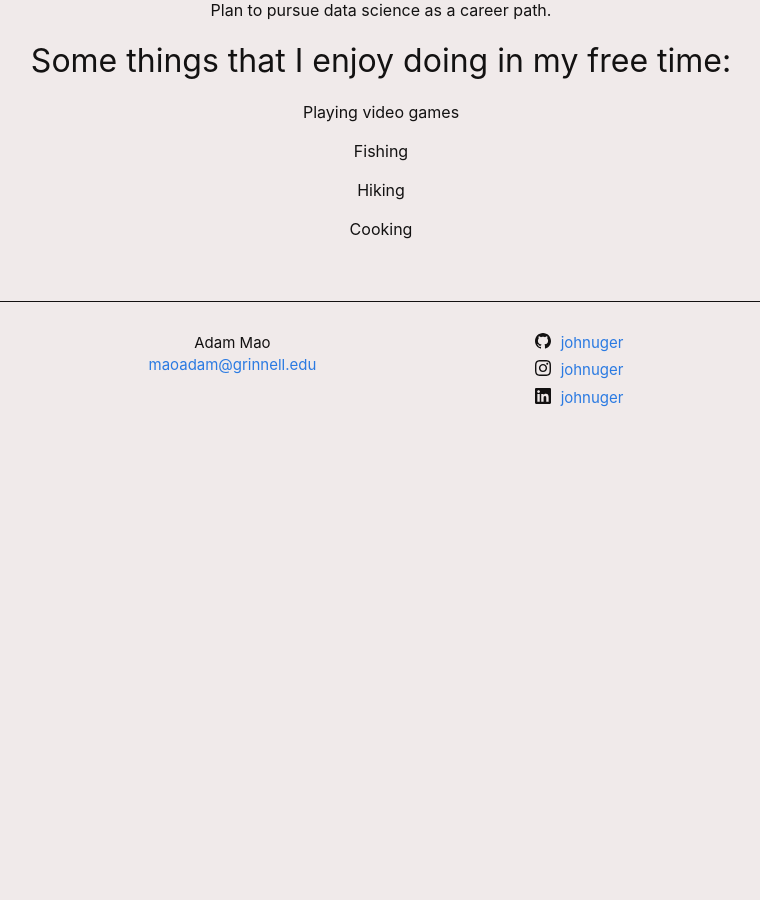
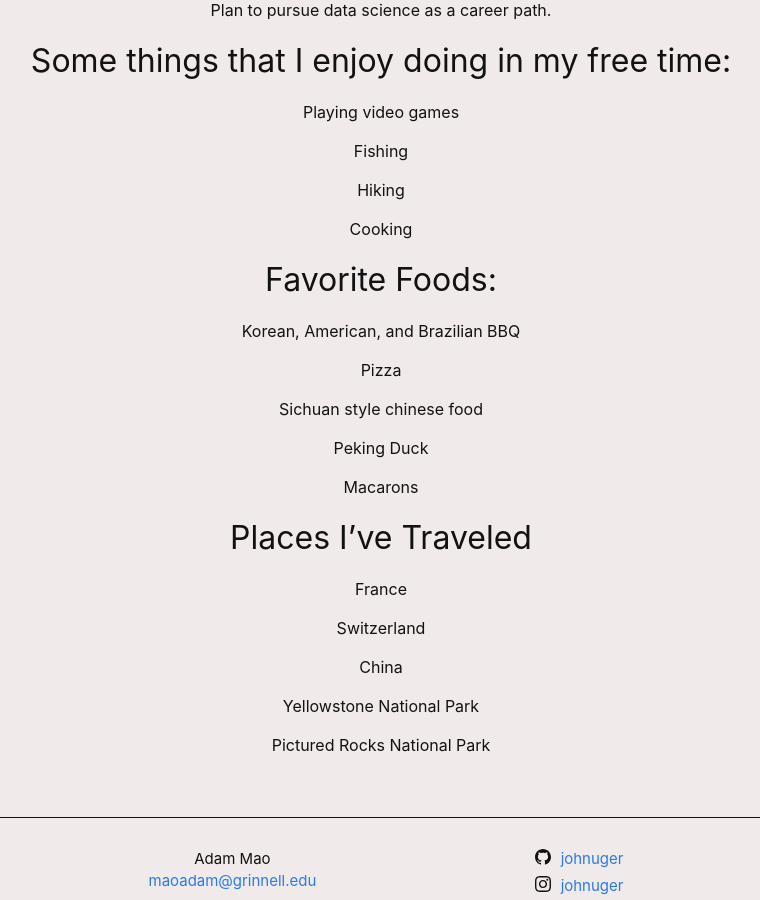
Before and after one commit to johnuger/Website, a Jekyll site: the page built from index.markdown, in a window 1280 px wide and 900 px high, scrolled down 993 px. Shown: the whole window, without its empty margins (259-1019 px from the left). Built offline with Jekyll 4.4.1, drawn with Linux system fonts in a browser that asks for light colours; our own code applies the rules of GitHub Pages for plain Markdown files; before the commit the page ends 1492 px from its top, so only the background shows below that; some of the changed text lies outside the part shown.

```diff
--- a/index.markdown
+++ b/index.markdown
@@ -29,3 +29,27 @@ Fishing
 Hiking
 
 Cooking
+
+## Favorite Foods:
+
+Korean, American, and Brazilian BBQ
+
+Pizza
+
+Sichuan style chinese food
+
+Peking Duck
+
+Macarons
+
+## Places I've Traveled
+
+France
+
+Switzerland
+
+China
+
+Yellowstone National Park
+
+Pictured Rocks National Park
```
Also changed, not shown: Projects.markdown (+16 -1 lines).
